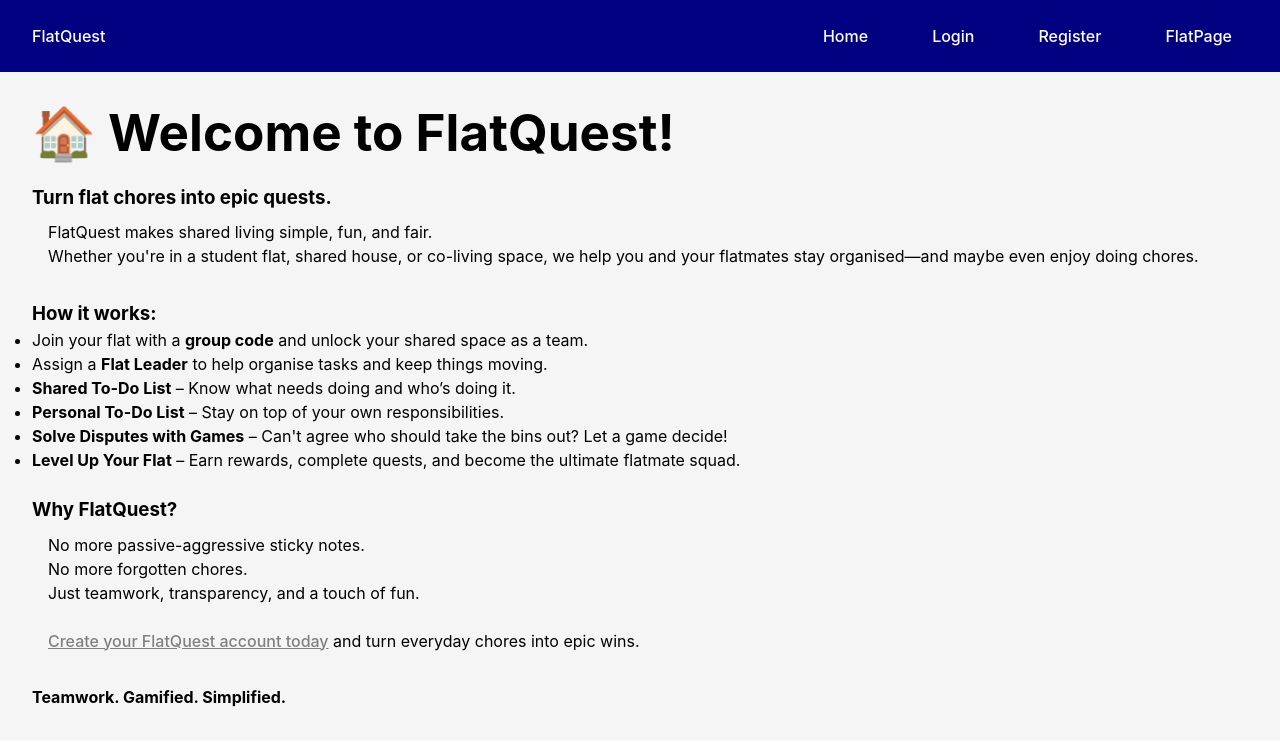
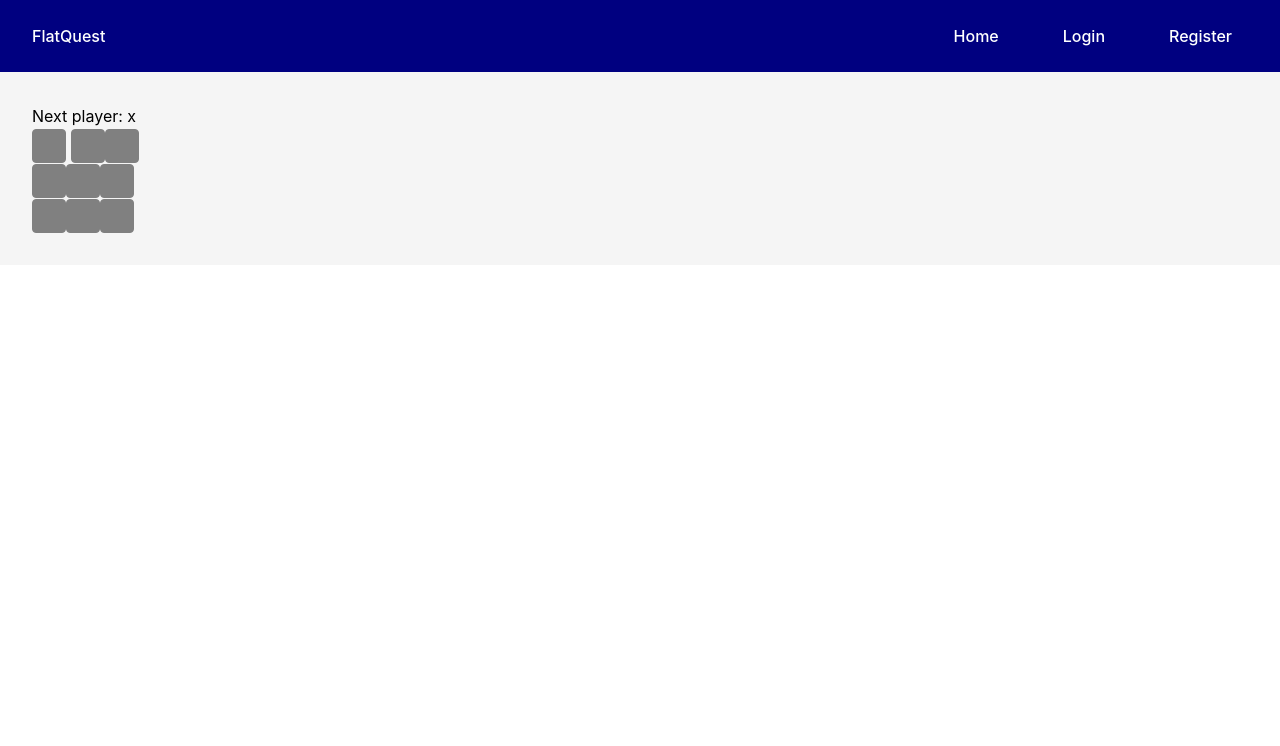
Before and after one commit to tamrachan/FlatQuestWeb, a React (Vite) app in the folder front-end/: page /games/TicTacToe in a window 1280 px wide. Before the commit this address led to /. Shown: the top 746 px of the page. Built offline with nearby package versions, Linux system fonts and the light colour scheme.

Commit message:
tictactoe added

```diff
--- a/front-end/src/App.jsx
+++ b/front-end/src/App.jsx
@@ -6,6 +6,7 @@ import Register from './pages/Register';
 import Login from './pages/Login';
 import FlatPage from './pages/FlatPage';
 import Games from './pages/Games';
+import TicTacToe from './games/TicTacToe';
 import EditDetails from './pages/EditDetails';
 import './css/App.css';
 
@@ -27,6 +28,7 @@ function App() {
                     <Route path='/login' element={<Login />} />
                     <Route path='/flatpage' element={<FlatPage />} />
                     <Route path='/games' element={<Games />} />
+                    <Route path='/games/TicTacToe' element={<TicTacToe />} />
                     <Route path='/details' element={<EditDetails />} />
                     <Route path='*' element={<Navigate to='/' replace />} /> {/* Redirects unknown routes to homepage */}
                 </Routes>
--- a/front-end/src/components/NavBar.jsx
+++ b/front-end/src/components/NavBar.jsx
@@ -10,7 +10,6 @@ function NavBar() {
             <Link to="/" className="nav-link">Home</Link>
             <Link to="/login" className="nav-link">Login</Link>
             <Link to="/register" className="nav-link">Register</Link>
-            <Link to="/flatpage" className="nav-link">FlatPage</Link> {/* temp */}
         </div>
     </nav>
 }
--- /dev/null
+++ b/front-end/src/components/Popup.jsx
@@ -0,0 +1,21 @@
+// import React from "react";
+import "../css/Popup.css"
+
+function Popup(props) {
+    return (props.winnerProp) ? ( // okay great it owrs! props.winnderprop brings winnerprop, if there was other properties, props.propertyname could bring that! simples!
+        <div className="popup">
+
+            <div className="popupInner">
+
+                <h1>hello popup? {props.winnerProp} is me </h1>
+
+                <button>x</button>
+                { props.children }
+
+            </div>
+
+        </div>
+    ) : null;
+}
+
+export default Popup
--- /dev/null
+++ b/front-end/src/css/Popup.css
@@ -0,0 +1,20 @@
+.popup {
+    position: fixed;
+    top: 0;
+    left: 0;
+    width: 100%;
+    height: 100vh;
+    background-color: beige;
+
+    display: flex;
+    justify-content: center;
+    align-items: center;
+}
+
+.popupInner {
+    position: relative;
+    padding: 1rem;
+    width: 100%;
+    max-width: 640px;
+    background-color: aquamarine;
+}
--- /dev/null
+++ b/front-end/src/css/TicTacToe.css
@@ -0,0 +1,90 @@
+* {
+  box-sizing: border-box;
+}
+
+body {
+  font-family: sans-serif;
+  margin: 20px;
+  padding: 0;
+}
+
+h1 {
+  margin-top: 0;
+  font-size: 22px;
+}
+
+h2 {
+  margin-top: 0;
+  font-size: 20px;
+}
+
+h3 {
+  margin-top: 0;
+  font-size: 18px;
+}
+
+h4 {
+  margin-top: 0;
+  font-size: 16px;
+}
+
+h5 {
+  margin-top: 0;
+  font-size: 14px;
+}
+
+h6 {
+  margin-top: 0;
+  font-size: 12px;
+}
+
+code {
+  font-size: 1.2em;
+}
+
+ul {
+  padding-inline-start: 20px;
+}
+
+* {
+  box-sizing: border-box;
+}
+
+body {
+  font-family: sans-serif;
+  margin: 20px;
+  padding: 0;
+}
+
+.square {
+  background: #fff;
+  border: 1px solid #999;
+  float: left;
+  font-size: 24px;
+  font-weight: bold;
+  line-height: 34px;
+  height: 34px;
+  margin-right: -1px;
+  margin-top: -1px;
+  padding: 0;
+  text-align: center;
+  width: 34px;
+}
+
+.board-row:after {
+  clear: both;
+  content: '';
+  display: table;
+}
+
+.status {
+  margin-bottom: 10px;
+}
+.game {
+  display: flex;
+  flex-direction: row;
+}
+
+.game-info {
+  margin-left: 20px;
+}
--- /dev/null
+++ b/front-end/src/games/TicTacToe.jsx
@@ -0,0 +1,101 @@
+import { use, useState } from 'react';
+import Popup from '../components/Popup';
+
+// TODO: now make it nice
+
+function Square({ value, squareClick }) { // these are props, n therefore objects
+  return (
+    <button className="square" onClick={squareClick}> {value} </button>
+  );
+}
+
+function calculateWinner(squares) { // this is parameter
+  const winningLines = [
+    // across
+    [0,1,2],
+    [3,4,5],
+    [6,7,8],
+
+    // down
+    [0,3,6],
+    [1,4,7],
+    [2,5,8],
+
+    // diagonal
+    [0,4,8],
+    [2,4,6]
+  ]
+
+  for (let count = 0; count < winningLines.length; count++) {
+      const [a, b, c] = winningLines[count];
+
+      if (squares[a] && squares[a] === squares[b] && squares[a] === squares[c]) {
+        return squares[a];
+      }
+  }
+
+  return null;
+
+}
+
+function Board() {
+  const [xIsNext, setXIsNext] = useState(true);
+  const [squares, setSquare] = useState(Array(9).fill(null)); // initial state is array of 9 all of which is null
+  console.log(squares); // squares is the name of the array
+
+  const winner = calculateWinner(squares);
+  let status;
+  if (winner) {
+    status = "Winner is " + winner;
+    console.log("uh");
+  } else {
+    status = "Next player: " + (xIsNext ? "x":"o"); // ternary operator (question mark). it works like:  condition ? true: false
+  }
+
+  function handleClick(currentSquare) {
+    const nextSquares = squares.slice(); // copies array with slice method
+
+    if (nextSquares[currentSquare] || winner){ // if its false (ie, current square is null), or if theres a winner // badly worded woops.
+      return;
+    }
+
+    if (xIsNext) {
+      nextSquares[currentSquare] = "x"; // elements in constant array can be reassigned as constant means constant reference to an array (thesius' ship much)
+    } else {
+      nextSquares[currentSquare] = "o";
+    }
+
+    setSquare(nextSquares);
+    setXIsNext( ! xIsNext );
+  }
+
+  console.log(winner)
+
+  return (
+    <>
+      <div className="status"> {status} </div>
+      <div className="board-row">
+        <Square value={squares[0]} squareClick={() => handleClick(0)} /> {/* this is an arrow function. once square is clicked, code after => will run */}
+        <Square value={squares[1]} squareClick={() => handleClick(1)} />
+        <Square value={squares[2]} squareClick={() => handleClick(2)} />
+      </div>
+
+      <div className="board-row">
+        <Square value={squares[3]} squareClick={() => handleClick(3)} />
+        <Square value={squares[4]} squareClick={() => handleClick(4)} />
+        <Square value={squares[5]} squareClick={() => handleClick(5)} />
+      </div>
+
+      <div className="board-row">
+        <Square value={squares[6]} squareClick={() => handleClick(6)} />
+        <Square value={squares[7]} squareClick={() => handleClick(7)} />
+        <Square value={squares[8]} squareClick={() => handleClick(8)} />
+      </div>
+
+      <Popup winnerProp={winner} ></Popup>
+
+    </>
+  );
+}
+
+export default Board
--- a/front-end/src/pages/Games.jsx
+++ b/front-end/src/pages/Games.jsx
@@ -28,6 +28,7 @@ function Games() {
                     <h4>2 players</h4>
                     <img className="game-img" src={redBeachBall}></img>
                     <p className="game-desc">Battle it out over a two-player TicTacToe game</p>
+                    {/* TODO: make button link to game */}
                 </div>
             </div>
         </div>
```
